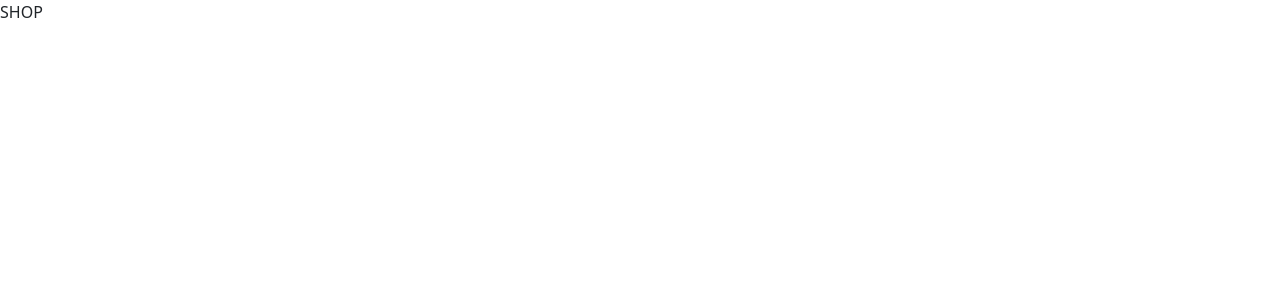
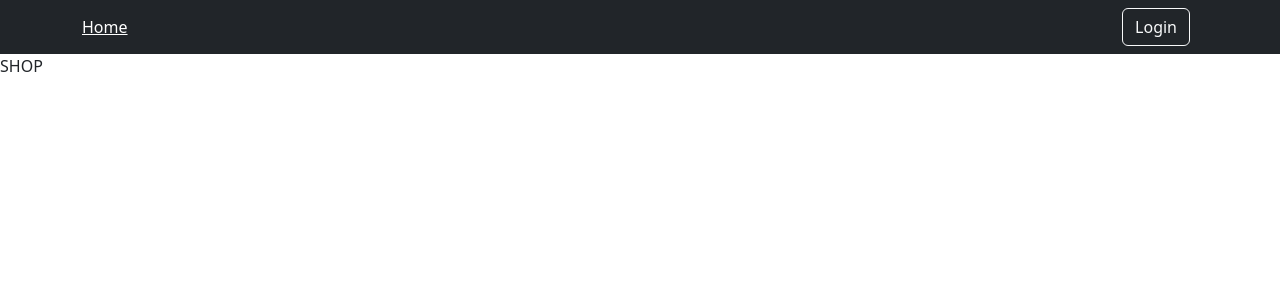
Before and after one commit to eve-at/online-store-node-express-postgres, a React (Create React App) app in the folder client/: page / in a window 1280 px wide. Shown: the top 300 px of the page. Built offline with nearby package versions, Linux system fonts and the light colour scheme.

Commit message:
add navbar, login/registration form

```diff
--- a/client/src/App.js
+++ b/client/src/App.js
@@ -1,10 +1,12 @@
 import React from 'react';
 import { BrowserRouter } from 'react-router-dom';
 import AppRouter from './components/AppRouter';
+import NavBar from './components/NavBar';
 
 function App() {
   return (
     <BrowserRouter>
+      <NavBar />
       <AppRouter />
     </BrowserRouter>
   );
--- /dev/null
+++ b/client/src/components/NavBar.js
@@ -0,0 +1,33 @@
+import React, { useContext } from 'react'
+import { Context } from '../index'
+import Container from 'react-bootstrap/Container'
+import Navbar from 'react-bootstrap/Navbar'
+import Nav from 'react-bootstrap/Nav'
+import { NavLink} from 'react-router-dom'
+import { SHOP_ROUTE } from '../utils/consts'
+import { Button } from 'react-bootstrap'
+import { observer } from 'mobx-react-lite'
+
+const NavBar = observer(() => {
+    const {user} = useContext(Context)
+
+    return (
+        <Navbar bg="dark" variant="dark">
+            <Container>
+                <NavLink style={{ color: 'white' }} to={SHOP_ROUTE}>Home</NavLink>
+                {user.isAuth ?
+                    <Nav className="ms-auto" style={{ color: 'white' }}>
+                        <Button variant={"outline-light"}>Admin</Button>
+                        <Button variant={"outline-light"} className="mx-2" onClick={() => user.setIsAuth(false)}>Log out</Button>
+                    </Nav>
+                :
+                    <Nav className="ms-auto" style={{ color: 'white' }}>
+                        <Button variant={"outline-light"} className="mx-2" onClick={() => user.setIsAuth(true)}>Login</Button>
+                    </Nav>
+                }
+            </Container>
+        </Navbar>
+    )
+})
+
+export default NavBar
--- a/client/src/pages/Auth.js
+++ b/client/src/pages/Auth.js
@@ -1,10 +1,47 @@
 import React from 'react';
+import Container from 'react-bootstrap/Container'
+import { Button, Card, Form, Row } from 'react-bootstrap';
+import { NavLink, useLocation } from 'react-router-dom';
+import { LOGIN_ROUTE, REGISTRATION_ROUTE } from '../utils/consts';
 
 const Auth = () => {
+  const location = useLocation()
+  const isLogin = location.pathname === LOGIN_ROUTE
+  console.log(location)
+
   return (
-    <div>
-      AUTH
-    </div>
+    <Container
+      className='d-flex justify-content-center align-items-center'
+      style={{height: window.innerHeight - 54}}
+    >
+      <Card style={{width: 600}} className='p-5'>
+        <h2 className='mx-auto'>{ isLogin ? 'Login' : 'Registration'}</h2>
+        <Form className='d-flex flex-column'>
+          <Form.Control
+            className='mt-3'
+            placeholder='Email'
+          />
+          <Form.Control
+            className='mt-3'
+            placeholder='Password'
+          />
+          <div className='d-flex justify-content-between mt-3'>
+            {isLogin ?
+              <div style={{width: 'auto'}}>
+                Don't have an account? <NavLink to={REGISTRATION_ROUTE}>Register</NavLink>
+              </div>
+            :
+              <div style={{width: 'auto'}}>
+                Have an account? <NavLink to={LOGIN_ROUTE}>Login</NavLink>
+              </div>
+            }
+            <Button variant='outline-success'>
+              {isLogin ? "Login" : "Register"}
+            </Button>
+          </div>
+        </Form>
+      </Card>
+    </Container>
   );
 }
 
--- a/client/src/store/UserStore.js
+++ b/client/src/store/UserStore.js
@@ -7,8 +7,8 @@ export default class UserStore {
         makeAutoObservable(this)
     }
 
-    setIsAuth(bool) {
-        this._isAuth = bool
+    setIsAuth(isAuth) {
+        this._isAuth = isAuth
     }
 
     setUser(user) {
```
